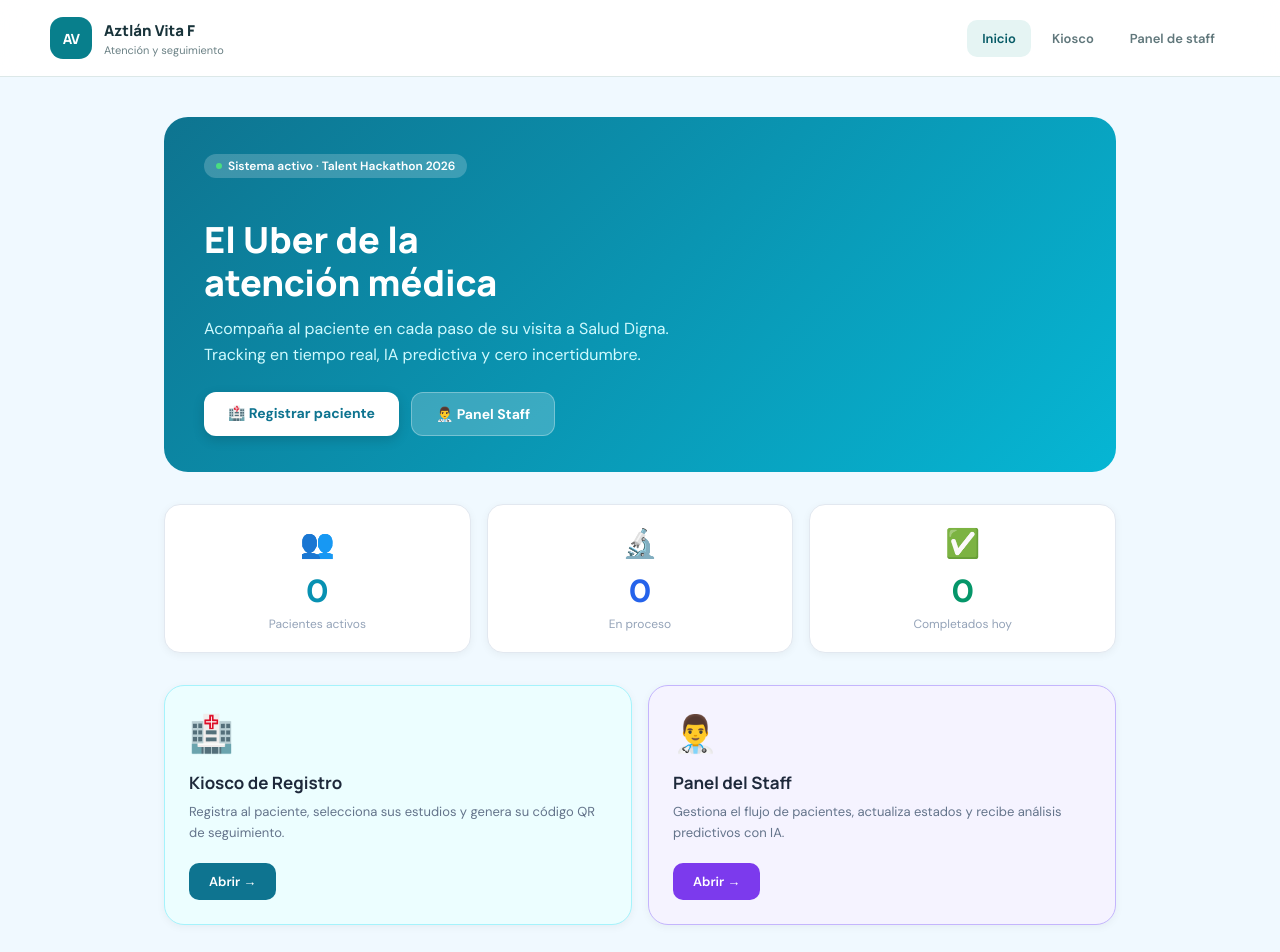
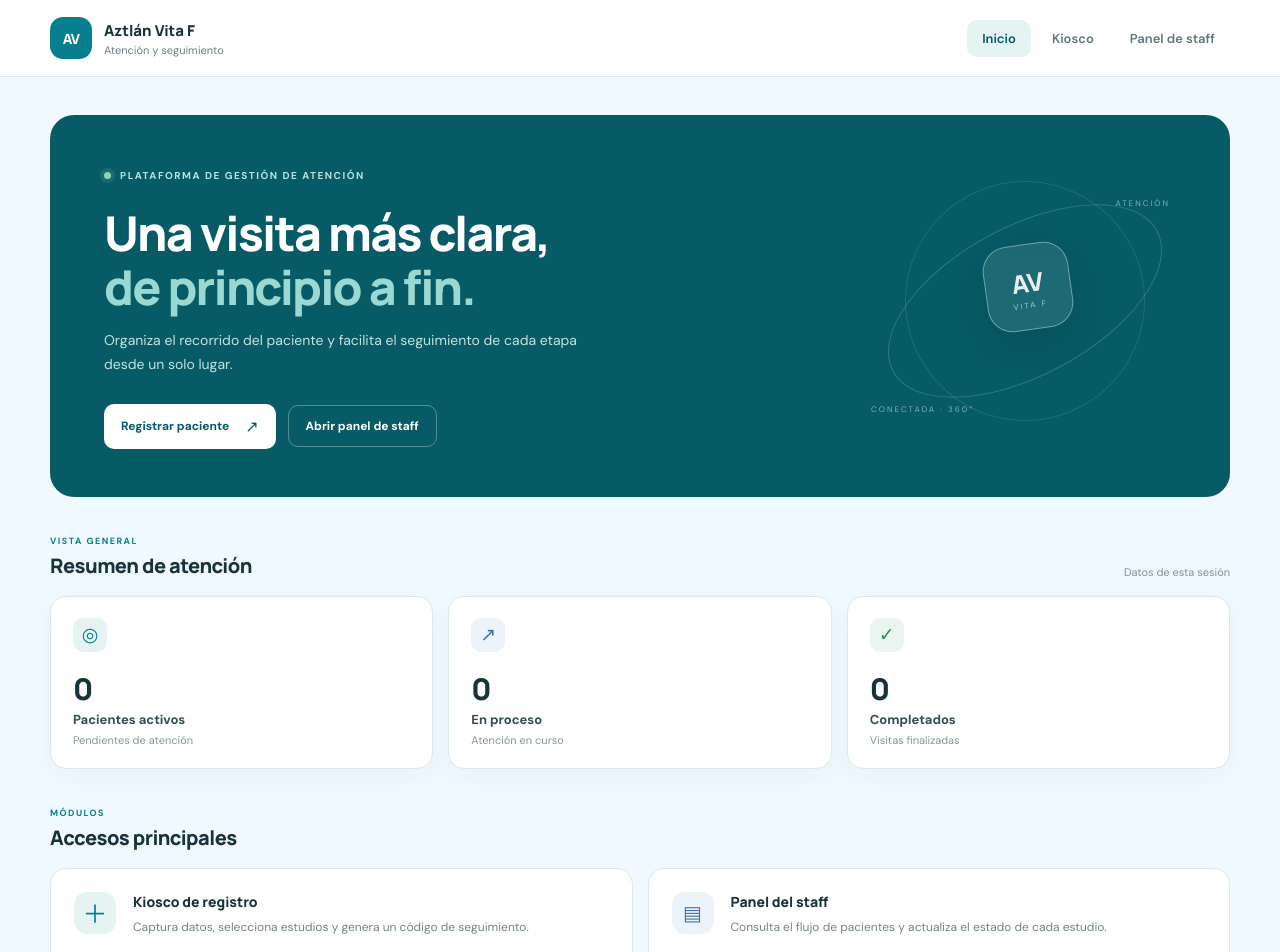
Before and after one commit to Alan-JC/aztlan-vita-f, a React (Vite) app: page / in a window 1280 px wide. Shown: the top 952 px of the page. Built offline with nearby package versions, Linux system fonts and the light colour scheme; no server answers.

Commit message:
Redesign Aztlan Vita F dashboard home

```diff
--- a/src/pages/Home.jsx
+++ b/src/pages/Home.jsx
@@ -7,87 +7,114 @@ export default function Home() {
   const completados = pacientes.filter((p) => p.estado === "completado").length;
   const enProceso = pacientes.filter((p) => p.estado === "en_proceso").length;
 
+  const metricas = [
+    { label: "Pacientes activos", valor: activos, detalle: "Pendientes de atención", icono: "◎", tono: "teal" },
+    { label: "En proceso", valor: enProceso, detalle: "Atención en curso", icono: "↗", tono: "blue" },
+    { label: "Completados", valor: completados, detalle: "Visitas finalizadas", icono: "✓", tono: "green" },
+  ];
+
   return (
-    <div style={{ maxWidth: "1000px", margin: "0 auto", padding: "40px 24px" }}>
-      <div style={{
-        background: "linear-gradient(135deg, #0e7490, #06b6d4)",
-        borderRadius: "24px", padding: "36px 40px",
-        marginBottom: "32px", position: "relative", overflow: "hidden",
-      }}>
-        <div style={{ position: "relative", zIndex: 1 }}>
-          <div style={{
-            display: "inline-flex", alignItems: "center", gap: "6px",
-            background: "rgba(255,255,255,0.2)", borderRadius: "999px",
-            padding: "4px 12px", marginBottom: "16px",
-          }}>
-            <span style={{ width: "6px", height: "6px", background: "#4ade80", borderRadius: "50%", display: "inline-block" }}></span>
-            <p style={{ color: "white", fontSize: "12px", fontWeight: 600 }}>Sistema activo · Talent Hackathon 2026</p>
-          </div>
-          <h1 style={{ color: "white", fontSize: "36px", fontWeight: 800, marginBottom: "12px", lineHeight: 1.2 }}>
-            El Uber de la<br />atención médica
-          </h1>
-          <p style={{ color: "#cffafe", fontSize: "16px", maxWidth: "500px", lineHeight: 1.6, marginBottom: "24px" }}>
-            Acompaña al paciente en cada paso de su visita a Salud Digna. Tracking en tiempo real, IA predictiva y cero incertidumbre.
-          </p>
-          <div style={{ display: "flex", gap: "12px" }}>
-            <Link to="/kiosco" style={{
-              background: "white", color: "#0e7490", padding: "12px 24px",
-              borderRadius: "12px", fontWeight: 700, fontSize: "14px",
-              boxShadow: "0 4px 12px rgba(0,0,0,0.15)",
-            }}>
-              🏥 Registrar paciente
-            </Link>
-            <Link to="/staff" style={{
-              background: "rgba(255,255,255,0.2)", color: "white",
-              padding: "12px 24px", borderRadius: "12px",
-              fontWeight: 700, fontSize: "14px", border: "1px solid rgba(255,255,255,0.3)",
-            }}>
-              👨‍⚕️ Panel Staff
-            </Link>
+    <main className="home-page">
+      <section className="welcome-panel">
+        <div className="welcome-copy">
+          <span className="eyebrow"><span className="status-dot" /> PLATAFORMA DE GESTIÓN DE ATENCIÓN</span>
+          <h1>Una visita más clara,<br /><em>de principio a fin.</em></h1>
+          <p>Organiza el recorrido del paciente y facilita el seguimiento de cada etapa desde un solo lugar.</p>
+          <div className="welcome-actions">
+            <Link to="/kiosco" className="primary-action">Registrar paciente <span>↗</span></Link>
+            <Link to="/staff" className="secondary-action">Abrir panel de staff</Link>
           </div>
         </div>
-      </div>
+        <div className="welcome-art" aria-hidden="true">
+          <div className="art-orbit orbit-one" />
+          <div className="art-orbit orbit-two" />
+          <div className="art-core"><span>AV</span><small>VITA F</small></div>
+          <span className="art-caption caption-top">ATENCIÓN</span>
+          <span className="art-caption caption-bottom">CONECTADA · 360°</span>
+        </div>
+      </section>
 
-      <div style={{ display: "grid", gridTemplateColumns: "repeat(3, 1fr)", gap: "16px", marginBottom: "32px" }}>
-        {[
-          { label: "Pacientes activos", valor: activos, color: "#0891b2", emoji: "👥" },
-          { label: "En proceso", valor: enProceso, color: "#2563eb", emoji: "🔬" },
-          { label: "Completados hoy", valor: completados, color: "#059669", emoji: "✅" },
-        ].map((m) => (
-          <div key={m.label} style={{
-            background: "white", borderRadius: "16px", padding: "20px",
-            border: "1px solid #e2e8f0", boxShadow: "0 2px 8px rgba(0,0,0,0.05)",
-            textAlign: "center",
-          }}>
-            <p style={{ fontSize: "28px", marginBottom: "8px" }}>{m.emoji}</p>
-            <p style={{ fontSize: "32px", fontWeight: 800, color: m.color }}>{m.valor}</p>
-            <p style={{ fontSize: "12px", color: "#94a3b8", marginTop: "4px" }}>{m.label}</p>
-          </div>
-        ))}
-      </div>
+      <section className="overview-section">
+        <div className="section-heading">
+          <div><span className="section-kicker">VISTA GENERAL</span><h2>Resumen de atención</h2></div>
+          <span className="demo-note">Datos de esta sesión</span>
+        </div>
+        <div className="metrics-grid">
+          {metricas.map((m) => (
+            <article className="metric-card" key={m.label}>
+              <div className={`metric-icon ${m.tono}`}>{m.icono}</div>
+              <div className="metric-value">{m.valor}</div>
+              <div className="metric-label">{m.label}</div>
+              <div className="metric-detail">{m.detalle}</div>
+            </article>
+          ))}
+        </div>
+      </section>
 
-      <div style={{ display: "grid", gridTemplateColumns: "1fr 1fr", gap: "16px" }}>
-        {[
-          { to: "/kiosco", emoji: "🏥", titulo: "Kiosco de Registro", desc: "Registra al paciente, selecciona sus estudios y genera su código QR de seguimiento.", color: "#ecfeff", border: "#a5f3fc", btn: "#0e7490" },
-          { to: "/staff", emoji: "👨‍⚕️", titulo: "Panel del Staff", desc: "Gestiona el flujo de pacientes, actualiza estados y recibe análisis predictivos con IA.", color: "#f5f3ff", border: "#c4b5fd", btn: "#7c3aed" },
-        ].map((m) => (
-          <div key={m.to} style={{
-            background: m.color, border: `1px solid ${m.border}`,
-            borderRadius: "20px", padding: "24px",
-            boxShadow: "0 2px 8px rgba(0,0,0,0.05)",
-          }}>
-            <p style={{ fontSize: "36px", marginBottom: "12px" }}>{m.emoji}</p>
-            <h2 style={{ fontSize: "17px", fontWeight: 700, color: "#1e293b", marginBottom: "8px" }}>{m.titulo}</h2>
-            <p style={{ fontSize: "13px", color: "#64748b", lineHeight: 1.6, marginBottom: "20px" }}>{m.desc}</p>
-            <Link to={m.to} style={{
-              display: "inline-block", background: m.btn, color: "white",
-              padding: "10px 20px", borderRadius: "10px", fontSize: "13px", fontWeight: 600,
-            }}>
-              Abrir →
-            </Link>
-          </div>
-        ))}
-      </div>
-    </div>
+      <section className="modules-section">
+        <div className="section-heading">
+          <div><span className="section-kicker">MÓDULOS</span><h2>Accesos principales</h2></div>
+        </div>
+        <div className="module-grid">
+          <Link to="/kiosco" className="module-card">
+            <span className="module-icon">＋</span>
+            <span className="module-content"><strong>Kiosco de registro</strong><small>Captura datos, selecciona estudios y genera un código de seguimiento.</small><b>Ir al módulo <span>→</span></b></span>
+          </Link>
+          <Link to="/staff" className="module-card">
+            <span className="module-icon staff-icon">▤</span>
+            <span className="module-content"><strong>Panel del staff</strong><small>Consulta el flujo de pacientes y actualiza el estado de cada estudio.</small><b>Ir al módulo <span>→</span></b></span>
+          </Link>
+        </div>
+      </section>
+
+      <style>{`
+        .home-page { width: min(1180px, calc(100% - 48px)); margin: 0 auto; padding: 38px 0 68px; }
+        .welcome-panel { min-height: 340px; position: relative; overflow: hidden; display: flex; align-items: center; justify-content: space-between; padding: 48px 54px; border-radius: 24px; background: #075b66; color: white; }
+        .welcome-copy { position: relative; z-index: 2; max-width: 610px; }
+        .eyebrow { display: inline-flex; align-items: center; gap: 9px; color: #b7e3df; font-size: 10px; font-weight: 700; letter-spacing: 1.5px; }
+        .status-dot { width: 7px; height: 7px; border-radius: 50%; background: #8ed5b2; box-shadow: 0 0 0 4px rgba(142,213,178,.13); }
+        .welcome-copy h1 { margin: 22px 0 14px; color: white; font: 800 clamp(32px, 4.2vw, 48px)/1.12 'Manrope', sans-serif; letter-spacing: -1.8px; }
+        .welcome-copy h1 em { color: #9bd8d2; font-style: normal; }
+        .welcome-copy > p { max-width: 490px; color: #c5e1df; font-size: 14px; line-height: 1.75; }
+        .welcome-actions { display: flex; align-items: center; gap: 12px; flex-wrap: wrap; margin-top: 27px; }
+        .primary-action, .secondary-action { display: inline-flex; align-items: center; gap: 16px; padding: 12px 17px; border-radius: 10px; font-size: 12px; font-weight: 700; transition: transform .2s, background .2s; }
+        .primary-action { background: white; color: #075b66; }
+        .primary-action:hover, .secondary-action:hover { transform: translateY(-2px); }
+        .primary-action span { font-size: 16px; }
+        .secondary-action { color: white; border: 1px solid rgba(255,255,255,.3); }
+        .welcome-art { position: absolute; right: 35px; top: 50%; width: 340px; height: 300px; transform: translateY(-50%); opacity: .9; }
+        .art-orbit { position: absolute; border: 1px solid rgba(155,216,210,.28); border-radius: 50%; transform: rotate(-28deg); }
+        .orbit-one { width: 300px; height: 150px; top: 70px; left: 20px; }
+        .orbit-two { width: 240px; height: 240px; top: 25px; left: 50px; border-color: rgba(155,216,210,.16); }
+        .art-core { position: absolute; top: 88px; left: 130px; width: 86px; height: 86px; display: flex; flex-direction: column; align-items: center; justify-content: center; border: 1px solid rgba(255,255,255,.42); border-radius: 25px; background: rgba(255,255,255,.1); box-shadow: 0 15px 45px rgba(0,0,0,.14); transform: rotate(-8deg); }
+        .art-core span { color: white; font: 800 25px 'Manrope', sans-serif; }
+        .art-core small { color: #a8d9d4; font-size: 8px; letter-spacing: 2px; }
+        .art-caption { position: absolute; color: rgba(197,225,223,.7); font-size: 8px; letter-spacing: 2px; }
+        .caption-top { top: 42px; right: 25px; }.caption-bottom { bottom: 42px; left: 16px; }
+        .overview-section, .modules-section { margin-top: 38px; }
+        .section-heading { display: flex; justify-content: space-between; align-items: end; gap: 16px; margin-bottom: 17px; }
+        .section-kicker { display: block; margin-bottom: 5px; color: #087f8c; font-size: 9px; font-weight: 800; letter-spacing: 1.5px; }
+        .section-heading h2 { margin: 0; font: 800 20px 'Manrope', sans-serif; letter-spacing: -.5px; }
+        .demo-note { color: #819397; font-size: 11px; }
+        .metrics-grid { display: grid; grid-template-columns: repeat(3, 1fr); gap: 15px; }
+        .metric-card { position: relative; padding: 21px 22px; border: 1px solid #dce8e8; border-radius: 16px; background: white; box-shadow: 0 8px 24px rgba(17,63,69,.035); }
+        .metric-icon { width: 34px; height: 34px; display: grid; place-items: center; border-radius: 10px; font-size: 19px; font-weight: 700; }
+        .metric-icon.teal { color: #087f8c; background: #e5f4f3; }.metric-icon.blue { color: #4274a7; background: #edf3fa; }.metric-icon.green { color: #39856b; background: #eaf5ef; }
+        .metric-value { margin-top: 16px; color: #18333a; font: 800 30px 'Manrope', sans-serif; letter-spacing: -1px; }
+        .metric-label { margin-top: 2px; color: #304e53; font-size: 13px; font-weight: 700; }
+        .metric-detail { margin-top: 5px; color: #84979a; font-size: 11px; }
+        .module-grid { display: grid; grid-template-columns: repeat(2, 1fr); gap: 15px; }
+        .module-card { display: flex; align-items: flex-start; gap: 17px; padding: 23px; border: 1px solid #dce8e8; border-radius: 16px; background: white; transition: transform .2s, box-shadow .2s, border-color .2s; }
+        .module-card:hover { transform: translateY(-3px); border-color: #a8d5d2; box-shadow: 0 14px 30px rgba(17,63,69,.08); }
+        .module-icon { width: 42px; height: 42px; flex: 0 0 42px; display: grid; place-items: center; border-radius: 13px; background: #e5f4f3; color: #087f8c; font-size: 25px; }
+        .staff-icon { background: #edf3fa; color: #4274a7; font-size: 20px; }
+        .module-content { display: flex; flex-direction: column; align-items: flex-start; }
+        .module-content strong { color: #18333a; font: 800 14px 'Manrope', sans-serif; }
+        .module-content small { margin-top: 7px; color: #71868a; font-size: 12px; line-height: 1.6; }
+        .module-content b { margin-top: 17px; color: #087f8c; font-size: 11px; }.module-content b span { margin-left: 5px; font-size: 15px; }
+        @media (max-width: 760px) { .welcome-panel { padding: 36px 30px; }.welcome-art { right: -130px; opacity: .28; }.welcome-copy { max-width: 100%; }.metrics-grid { gap: 10px; }.metric-card { padding: 16px; } }
+        @media (max-width: 560px) { .home-page { width: calc(100% - 32px); padding-top: 24px; }.welcome-panel { min-height: 0; padding: 30px 23px; border-radius: 19px; }.welcome-copy h1 { font-size: 32px; }.welcome-copy > p { font-size: 13px; }.welcome-art { display: none; }.metrics-grid { grid-template-columns: 1fr; }.metric-card { display: grid; grid-template-columns: 38px 1fr; column-gap: 12px; align-items: center; }.metric-icon { grid-row: span 2; }.metric-value { margin-top: 0; font-size: 24px; }.metric-label { grid-column: 2; }.metric-detail { grid-column: 2; }.module-grid { grid-template-columns: 1fr; }.section-heading h2 { font-size: 18px; } }
+      `}</style>
+    </main>
   );
 }
```
